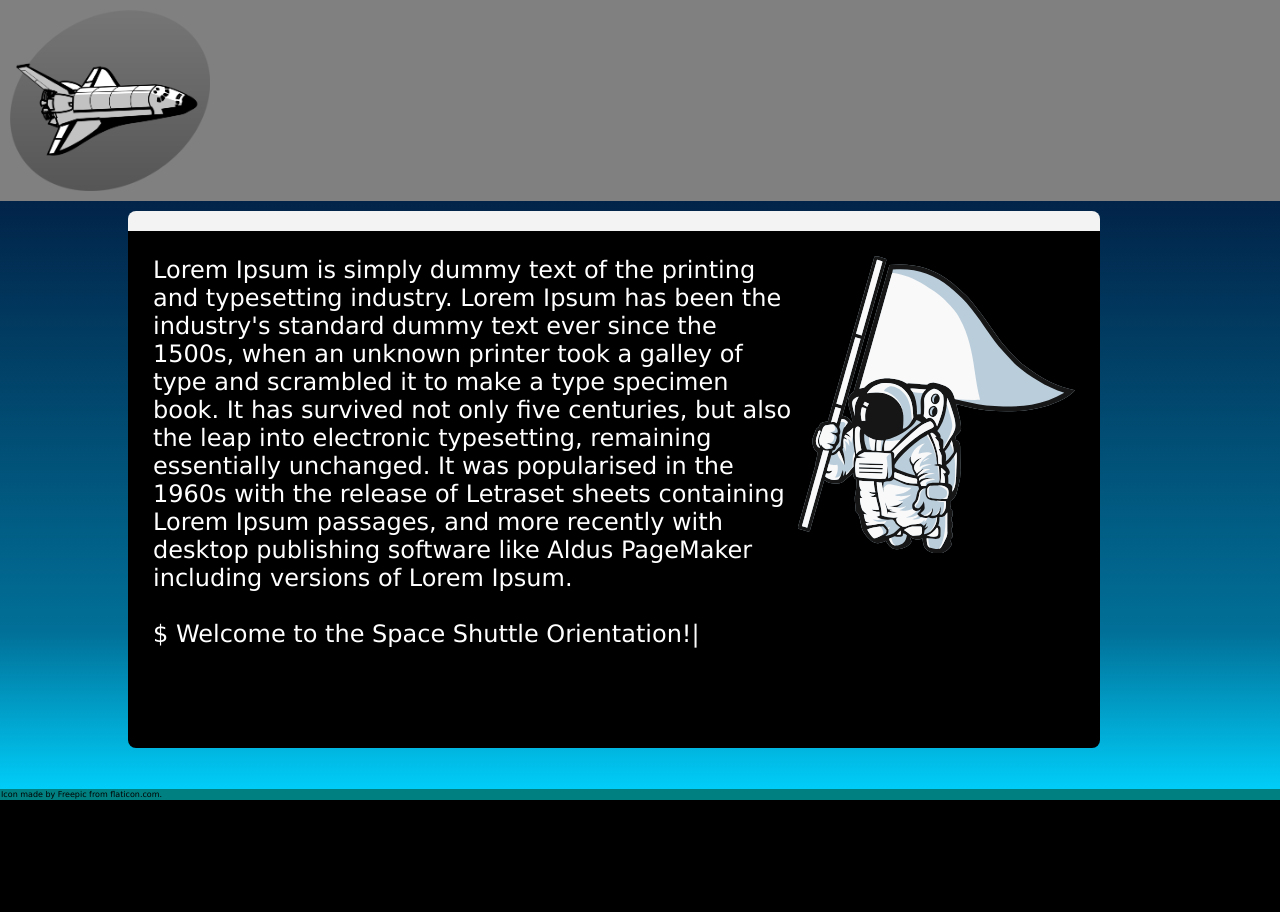
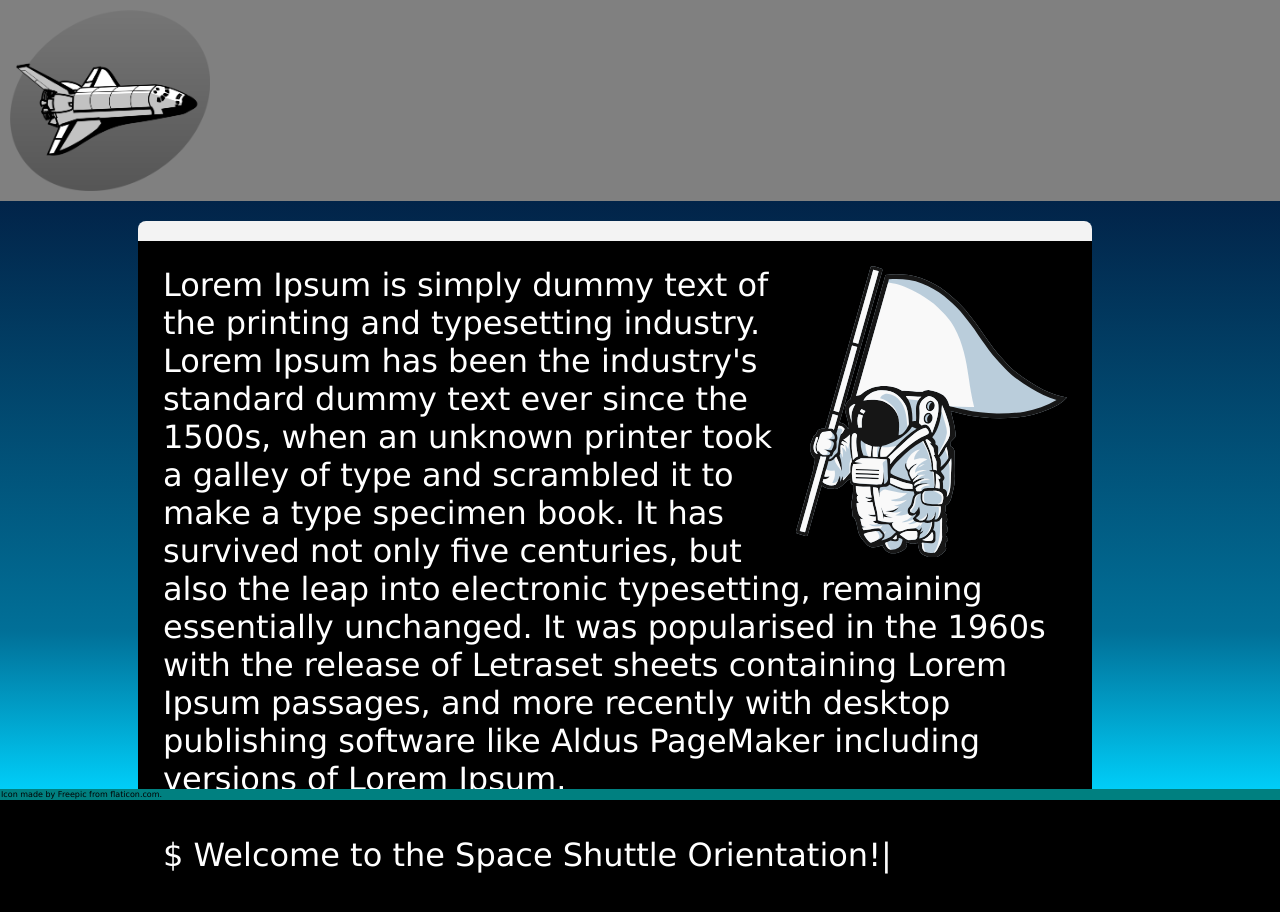
Before and after one commit to hannakalala/Console, a website with bundled scripts: page index.html in a window 1280 px wide. Built offline with nearby package versions, Linux system fonts and the light colour scheme.

Commit message:
font size

```diff
--- a/index.html
+++ b/index.html
@@ -14,13 +14,14 @@
  </header>
         <main  style="overflow:auto">
            <div class="wrapper_background">
-                   <div class="text__editor">
+                  <div class="float_child"> <div class="text__editor">
                         <div class="text__body" id="h">
                             <img src="img/Spaceman5.svg" class="res-img" alt="Pieni avaruusmies yläkulmassa.">
 
                             Lorem Ipsum is simply dummy text of the printing and typesetting industry. Lorem Ipsum has been the industry's standard dummy text ever since the 1500s, when an unknown printer took a galley of type and scrambled it to make a type specimen book. It has survived not only five centuries, but also the leap into electronic typesetting, remaining essentially unchanged. It was popularised in the 1960s with the release of Letraset sheets containing Lorem Ipsum passages, and more recently with desktop publishing software like Aldus PageMaker including versions of Lorem Ipsum.
                             <br><br>$&nbsp;<span id="typed"></span>
 
+                        </div>
                         </div>
                     </div>
             </div>
--- a/src/CSS/common.css
+++ b/src/CSS/common.css
@@ -246,9 +246,6 @@ a:hover {
     #CFA2       {display:block;margin:auto;}
     #shuttle    {display:block;}
     .wrapper_float {text-align:left;}
-    .text-body {
-    size:40px;
-    }
 }
 
 @media screen and (max-width:880px){
--- a/src/CSS/terminal.css
+++ b/src/CSS/terminal.css
@@ -24,7 +24,7 @@ section {
 
 }
 
-.text__editor .text__body {font-size: x-large; color: #fff;}
+.text__editor .text__body {font-size:200%; color: #fff;}
 
 .typed-cursor {
               color: #fff;
```
